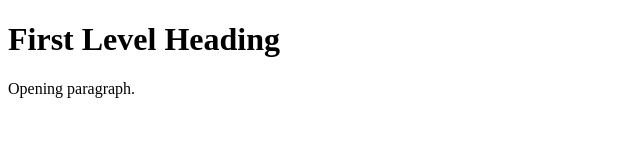
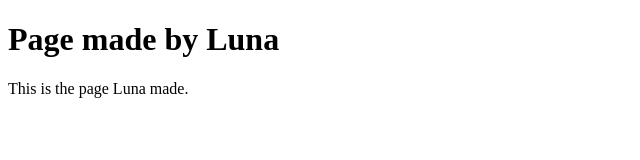
Before and after one commit to luwunamoon/JavascriptProgrammingFundamentalsPage, a plain HTML site: page index.html in a window 1280 px wide. Shown: the whole page, without its empty margins (0-640 px from the left). Drawn offline with Linux system fonts and the light colour scheme.

Commit message:
Update index.html

```diff
--- a/index.html
+++ b/index.html
@@ -1,10 +1,10 @@
 <!DOCTYPE html>
 <html>
     <head>
-        <title>Page Title</title>
+        <title>Luna Page</title>
     </head>
     <body>
-        <h1>First Level Heading</h1>
-        <p>Opening paragraph.</p>
+        <h1>Page made by Luna</h1>
+        <p>This is the page Luna made.</p>
     </body>
 </html>
```
